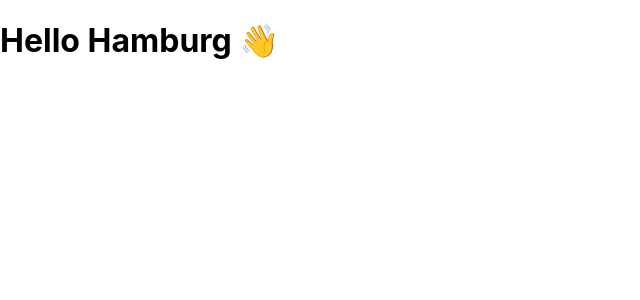
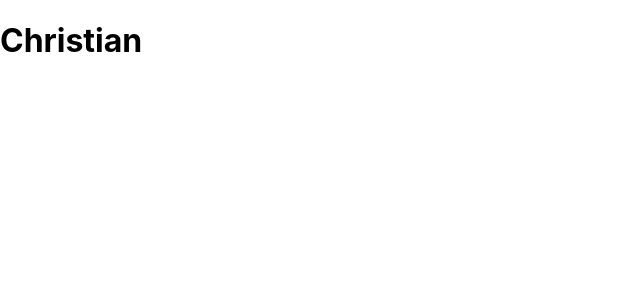
Before and after one commit to SuoraGmbH/react-workshop-2022-12-hl, a React (Create React App) app: page / in a window 1280 px wide. Shown: the top 300 px of the page, without its empty margins (0-640 px from the left). Built offline with nearby package versions, Linux system fonts and the light colour scheme.

Commit message:
extract app component

```diff
--- /dev/null
+++ b/src/App.tsx
@@ -0,0 +1,7 @@
+import React from "react";
+
+function App() {
+  return <h1>Christian</h1>;
+}
+
+export default App;
--- a/src/index.tsx
+++ b/src/index.tsx
@@ -1,7 +1,8 @@
 import React from "react";
 import ReactDOM from "react-dom";
 import "./index.css";
+import App from "./App";
 
-const element = <h1>Hello Hamburg 👋</h1>;
+const element = <App />;
 
 ReactDOM.render(element, document.getElementById("root"));
```
